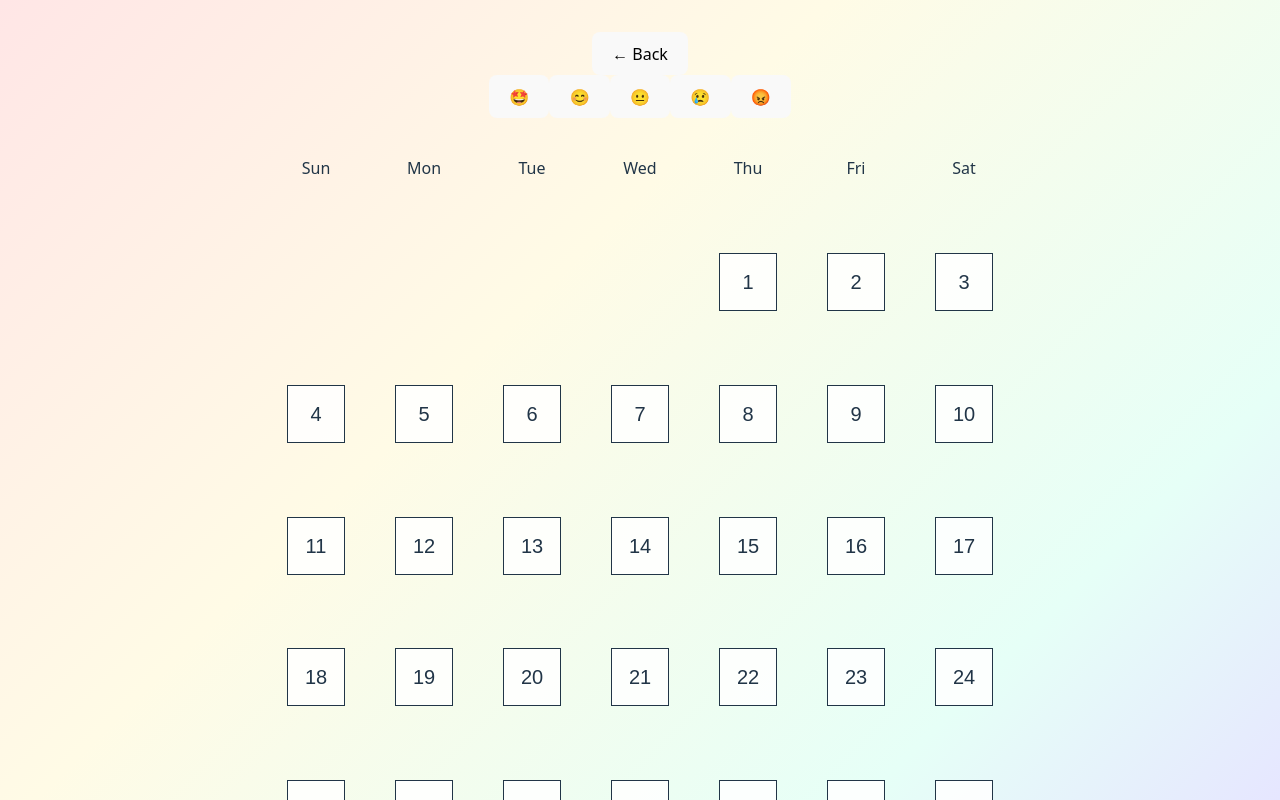
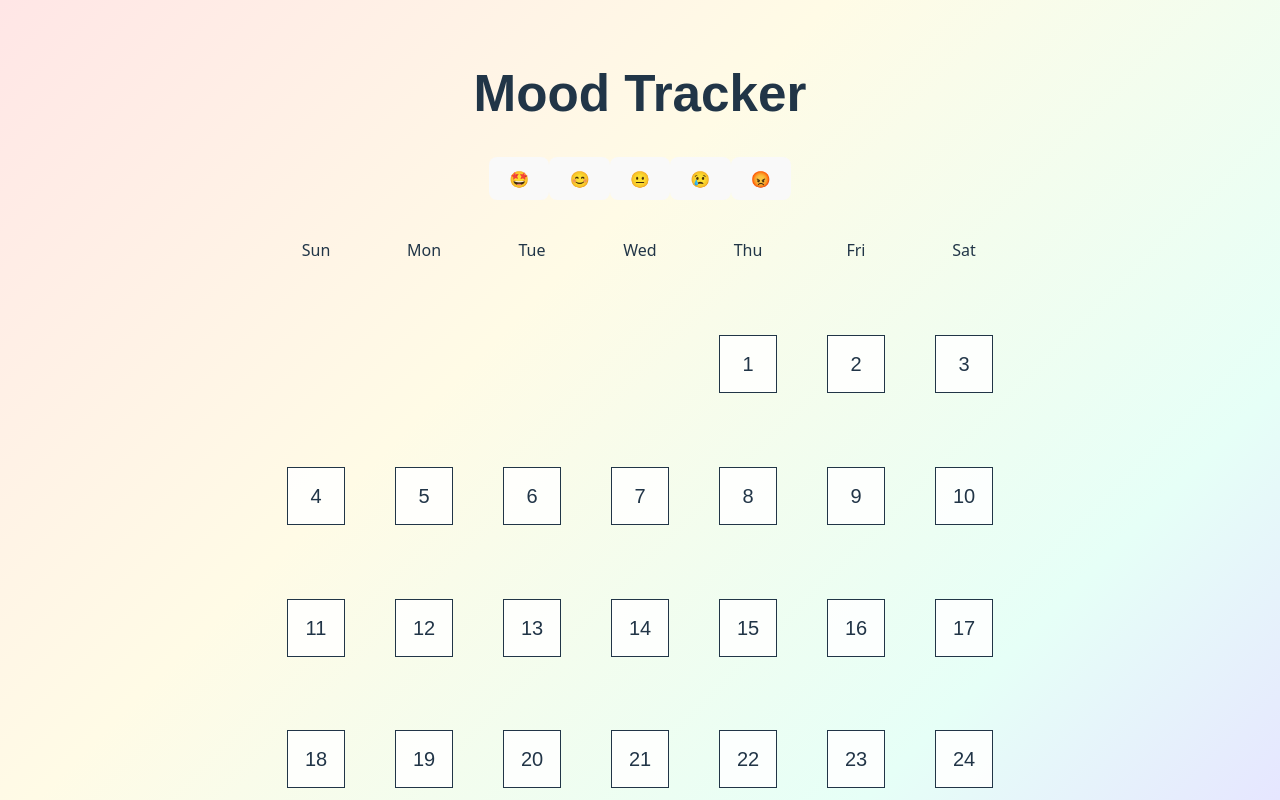
Before and after one commit to agargi007/mood-tracker-, a Vue app: page /tracker in a window 1280 px wide. Both pictures are taken after a click on the button "Got it!". Shown: the top 800 px of the page. Built offline with nearby package versions, Linux system fonts and the light colour scheme.

Commit message:
Calendar page: add title at top and move back button to bottom

```diff
--- a/src/pages/Tracker.vue
+++ b/src/pages/Tracker.vue
@@ -2,11 +2,18 @@
 <template>
   <div class="summer-bg min-h-screen w-full flex flex-col items-center justify-center" style="overflow-x:hidden; overflow-y:hidden;">
     <InstructionModal v-if="showInstructions" @close="showInstructions = false" />
-    <div class="w-full" v-show="!showInstructions">
-      <router-link to="/">
-        <button class="m-4 px-4 py-2 rounded bg-pink-200 text-gray-800 font-semibold shadow hover:bg-pink-300 transition">← Back</button>
-      </router-link>
-      <TrackerContent />
+    <div class="w-full flex flex-col min-h-screen" v-show="!showInstructions">
+      <!-- Page Title -->
+      <h1 class="text-4xl md:text-5xl font-extrabold text-center text-pink-500 mt-8 mb-4 tracking-tight drop-shadow animate-gradient-text" style="font-family: 'Montserrat', 'Quicksand', 'Playfair Display', Arial, sans-serif;">Mood Tracker</h1>
+      <div class="flex-1 flex flex-col items-center justify-center">
+        <TrackerContent />
+      </div>
+      <!-- Back Button at Bottom -->
+      <div class="flex justify-center mt-8 mb-6">
+        <router-link to="/">
+          <button class="px-6 py-3 rounded bg-pink-200 text-gray-800 font-semibold shadow hover:bg-pink-300 transition text-lg">← Back</button>
+        </router-link>
+      </div>
     </div>
   </div>
 </template>
```
